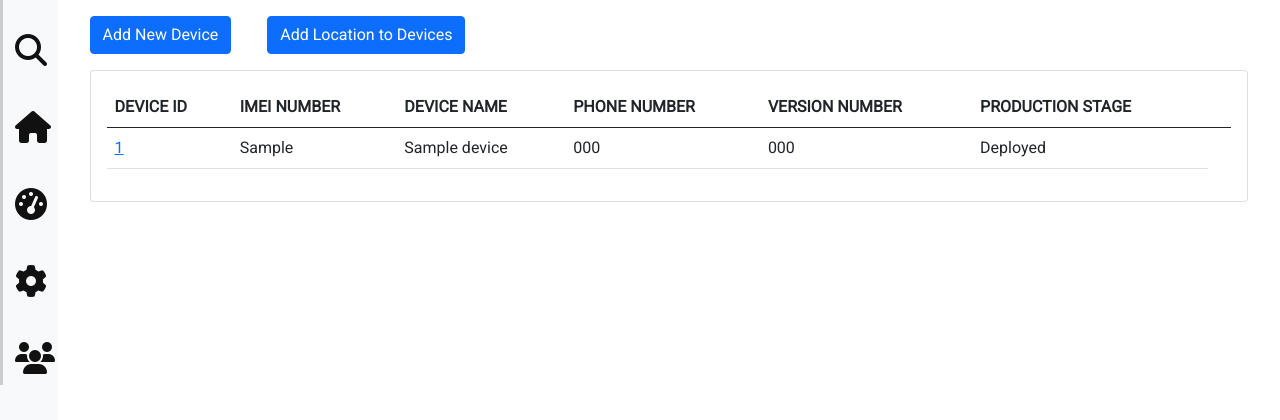
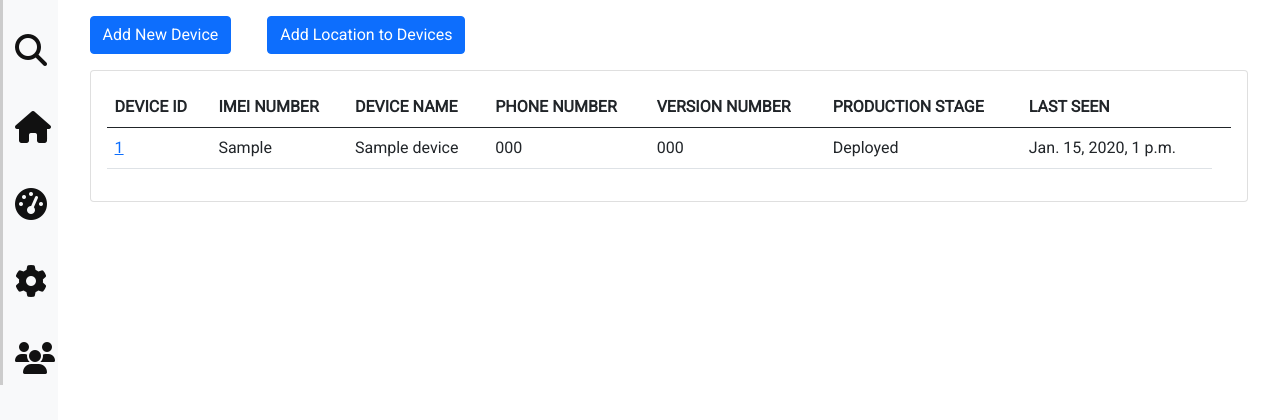
Before and after one commit to SunbirdAI/noise-sensors-monitoring, a Django app: page /devices/ in a window 1280 px wide. Shown: the part 64-484 px from the top of the page. Run offline with Django 3.2, Linux system fonts and the light colour scheme; a user stored in the database is signed in; tables that the repository leaves empty hold one stand-in row (values such as "Sample post"); parts of the project's set-up code (start-up, migrations or seed data) failed here and were passed over; some libraries are stand-ins or nearby versions.

Commit message:
added last seen to evi

```diff
--- a/templates/devices/device_detail.html
+++ b/templates/devices/device_detail.html
@@ -160,9 +160,6 @@
                 <ul><a href="{{ metric_file.text_file_url }}" target="_blank">{{ metric_file.filename }}</a> upload at
                     {{ metric_file.time_uploaded }}</ul>
                 {% endfor %}
-                {# <div class="card-title">
-                    <h4>{{ device.device_id }} Metrics (Latest 10 or less)</h4>
-                </div>#}
                 {# <table class="table table-hover">#}
                     {# <thead>#}
                         {# <tr>#}
--- a/templates/devices/device_list.html
+++ b/templates/devices/device_list.html
@@ -23,6 +23,7 @@
                       <th scope="col">PHONE NUMBER</th>
                       <th scope="col">VERSION NUMBER</th>
                       <th scope="col">PRODUCTION STAGE</th>
+                      <th scope="col">LAST SEEN</th>
                       <th scope="col"></th>
                     </tr>
                   </thead>
@@ -37,6 +38,7 @@
                       <td>{{ device.phone_number }}</td>
                       <td>{{ device.version_number }}</td>
                       <td>{{ device.production_stage }}</td>
+                      <td>{{ device.lastseen|default:"N/A"  }}</td>
                     </tr>
                     {% endfor %}
                   </tbody>
```
